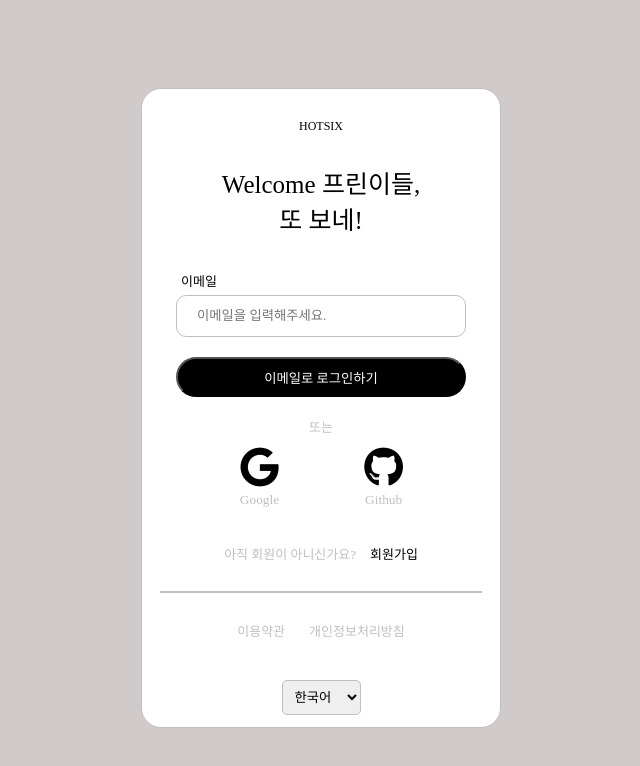
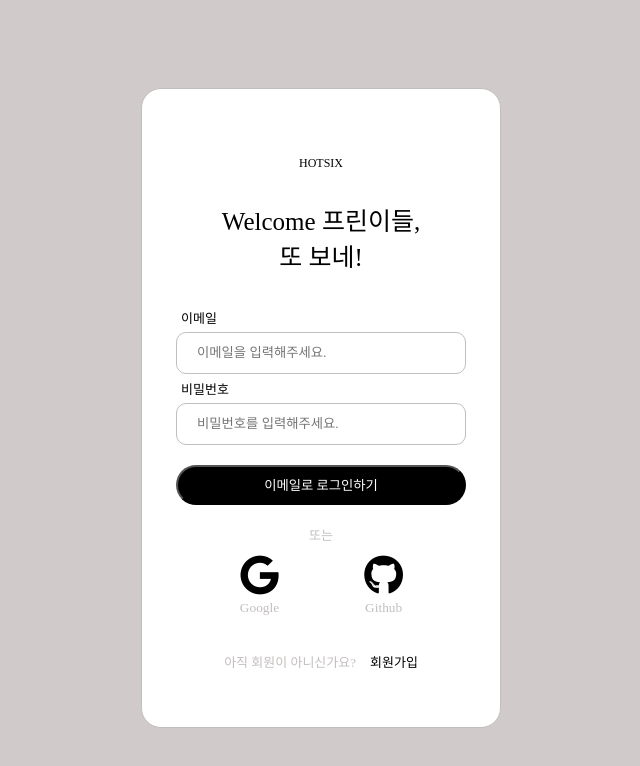
Before and after one commit to Leekee01/hotsix, a plain HTML site: page pages/login.html in a window 1280 px wide. Shown: the whole page, without its empty margins (319-959 px from the left). Drawn offline with Linux system fonts and the light colour scheme; a web font is replaced by a local one.

Commit message:
비밀번호 탭 생성 / 로그인-회원가입 창 연동 업데이트

```diff
--- a/css/login-join.css
+++ b/css/login-join.css
@@ -21,6 +21,10 @@ body {
 }
 
 .join-tab {
+  display: flex;
+  flex-direction: column;
+  justify-content: center;
+
   width: 360px;
   height: 640px;
 
@@ -149,26 +153,3 @@ body {
   text-decoration-line: none;
   font-size: 13px;
 }
-
-.last {
-  margin: 20px;
-}
-
-.last-link {
-  font-size: 13px;
-  text-decoration-line: none;
-  margin: 10px;
-  color: rgb(195, 190, 190);
-}
-
-.language {
-  margin: 20px;
-}
-
-.language-list {
-  border: 1px solid rgb(195, 190, 190);
-  border-radius: 5px;
-
-  padding: 8px;
-  box-sizing: border-box;
-}
--- a/pages/login.html
+++ b/pages/login.html
@@ -27,6 +27,16 @@
             type="email"
             placeholder="이메일을 입력해주세요."
           />
+
+          <div class="email-form_text">
+            <span class="email-form_text_span">비밀번호</span>
+          </div>
+          <input
+            class="email-input"
+            type="password"
+            placeholder="비밀번호를 입력해주세요."
+          />
+
           <button type="submit" data-method="email" class="email-form_btn">
             <span class="email-form_btn_text">이메일로 로그인하기</span>
           </button>
@@ -52,24 +62,7 @@
 
         <div class="join">
           <span class="join-text">아직 회원이 아니신가요?</span>
-          <a href="#" class="join-link" target="_blank" ;
-            ><span>회원가입</span></a
-          >
-        </div>
-
-        <hr style="border: solid 1px rgb(195, 190, 190); width: 90%" />
-
-        <div class="last">
-          <a href="#" target="_blank" class="last-link" ;>이용약관</a>
-          <a href="#" target="_blank" class="last-link" ;>개인정보처리방침</a>
-        </div>
-
-        <div class="language">
-          <select class="language-list">
-            <option selected="" value="ko_KR">한국어</option>
-            <option value="en_US">English</option>
-            <option value="ja">日本語</option>
-          </select>
+          <a href="join.html" class="join-link" ;><span>회원가입</span></a>
         </div>
       </main>
     </div>
```
Also changed, not shown: pages/join.html (+11 -18 lines).
